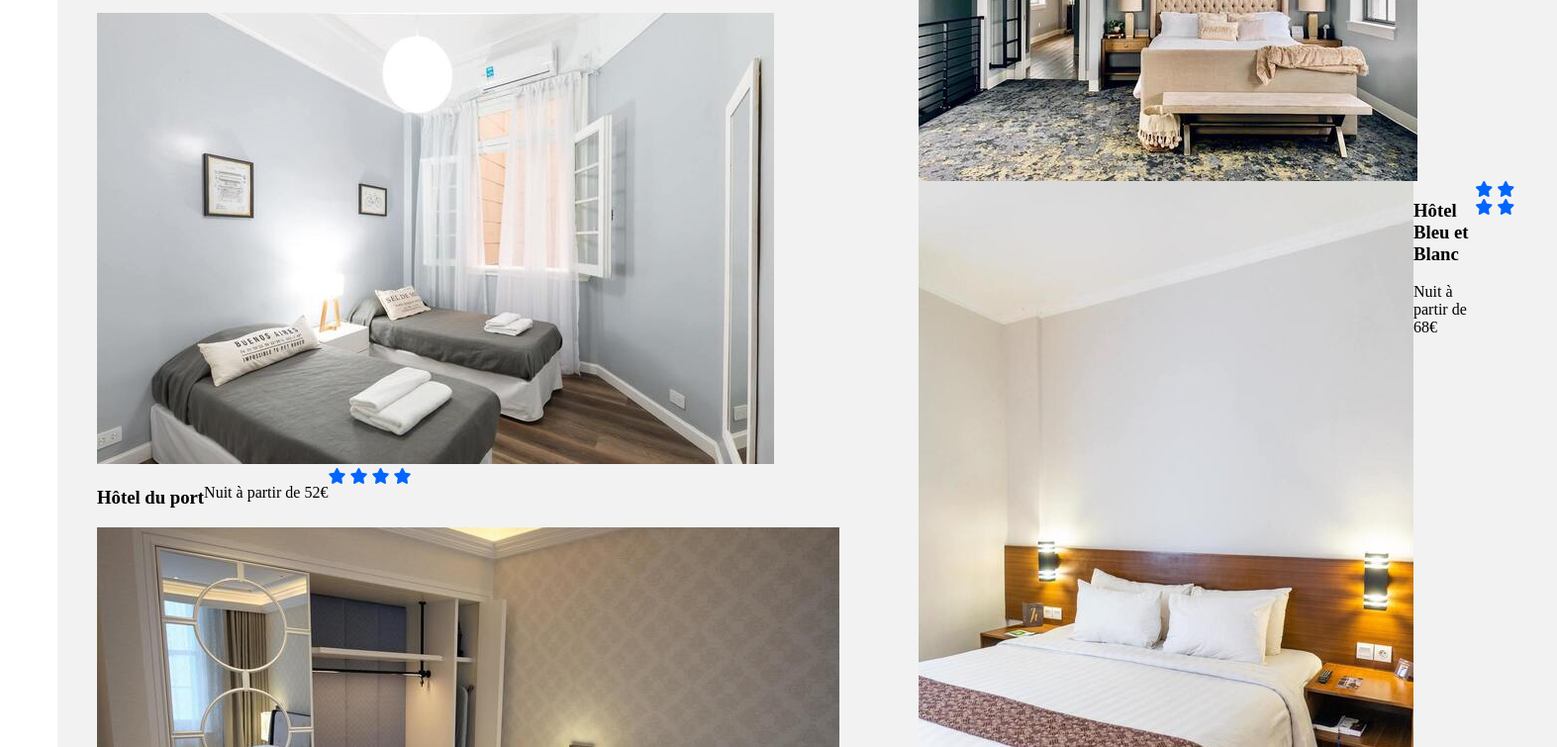
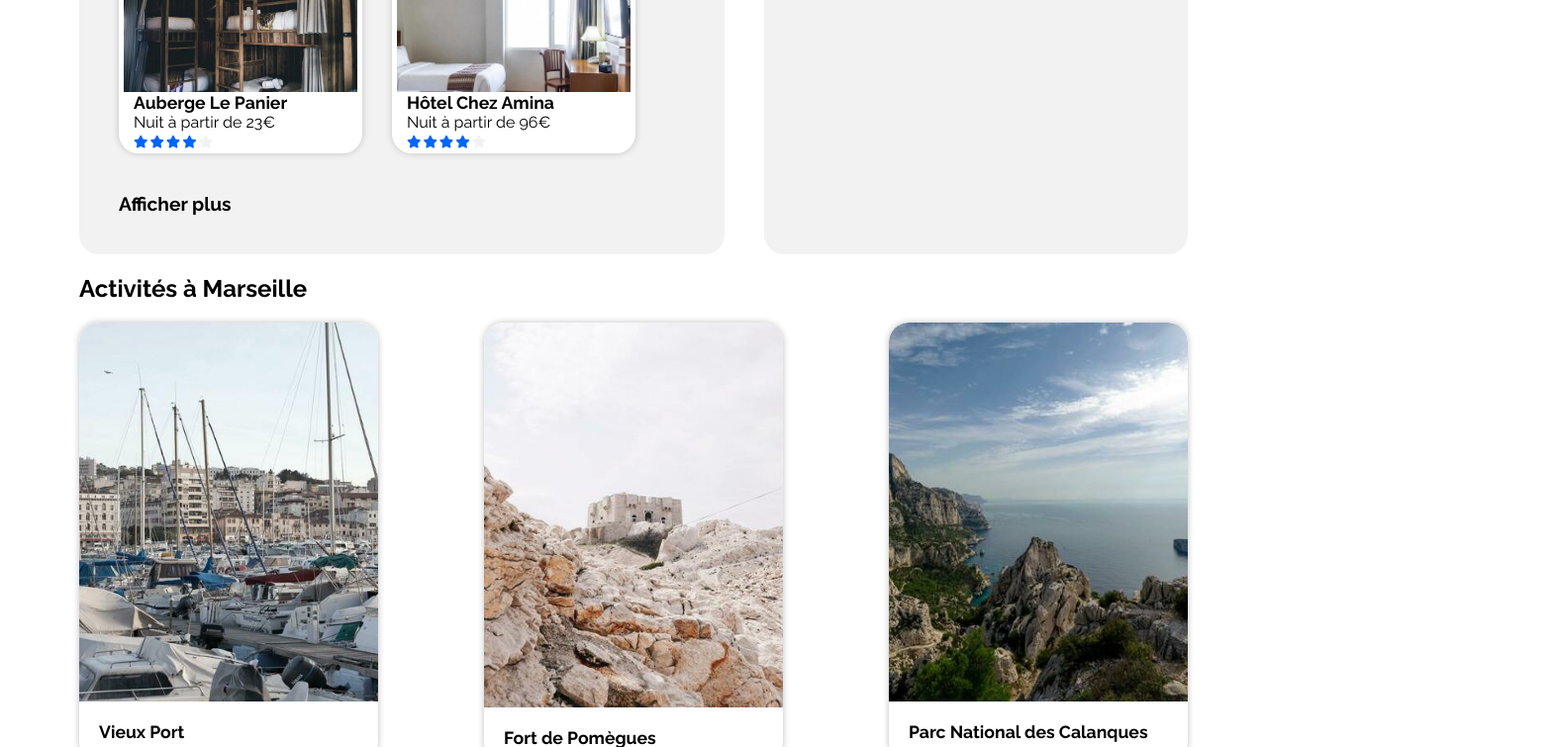
Before and after one commit to Cortoo/Projet2OPCR, a plain HTML site: page index.html in a window 1280 px wide. Shown: the part 1041-1796 px from the top of the page at 99% size, 1573 px wide, since content can reach past the window. Drawn offline with Linux system fonts and the light colour scheme.

Commit message:
mise en place du CSS version desktop et début version tablette

```diff
--- a/css/style1.css
+++ b/css/style1.css
@@ -1,21 +1,20 @@
 /* Font Raleway */
 
-@import url('https://fonts.googleapis.com/css2?family=Raleway:wght@100;200&display=swap')
+@import url("https://fonts.googleapis.com/css2?family=Raleway:wght@400;700&display=swap");
 
 /* All */
 
 body{
-    margin: 0;
-    font-family: 'Raleway', sans-serif;
+
+    margin: 40px;
+    font-family: "Raleway", sans-serif;
 }
 
 #main{
-    margin: 0 50px 50px;
+    margin: 0 40px 40px;
 }
 
-#main{
-    margin: 0 50px 50px;
-}
+
 
 .flex{
     display: flex;
@@ -148,8 +147,6 @@ nav li a:hover{
 
 
 
-
-
 .filter:hover{
     cursor: pointer;
     background-color: #DEEBFF;
@@ -197,8 +194,264 @@ nav li a:hover{
     color: #f2f2f2;
 }
 
+.containerHotels{
+    display: flex;
+    flex-direction: row;
+    gap: 40px;
+
+}
+
 .hotels, .popular{
     background-color: #f2f2f2;
     border-radius: 20px;
     padding: 40px;
+
 }
+
+
+.hotels{
+width: 75%;
+}
+
+.hotelsFlex {
+    display: flex;
+    flex-flow: row wrap;
+    gap: 30px;
+    margin: 30px 0 40px;
+
+}
+
+
+.hotelFrame img{
+    border-top-left-radius: 20px;
+    border-top-right-radius: 20px;
+    height: 70%;
+    width: 100%;
+    object-fit: cover;
+}
+
+
+.hotelFrame {
+    display: flex;
+    flex-direction: column;
+    background-color: #fff;
+    width: 246px;
+    height: 199px;
+    box-shadow: 0 0 7px #c1c1c1;;
+    border-radius: 20px;
+    overflow: hidden;
+    border: 5px solid #fff;
+    box-sizing: border-box;
+
+}
+
+.hotelDescription {
+    display: flex;
+    flex-direction: column;
+    justify-content: space-around;
+    background-color: #fff;
+    padding: 0px 10px;
+
+}
+
+.hotelDescription p{
+    margin: 0;
+}
+
+.hotelRate{
+    word-spacing: -1ch;
+}
+
+.fa-star{
+    font-size: .8rem;
+    letter-spacing: 2px;
+}
+
+.showMore{
+    font-weight: 700;
+    font-size: 1.2rem;
+}
+
+
+/*Popular*/
+
+.popularIcon{
+    display: flex;
+    flex-direction: row;
+    justify-content: space-between;
+    align-items: baseline;
+}
+
+.popularIcon i{
+    color: #0065FC;
+}
+
+.popularFrame{
+    height: 145px;
+    border: 5px solid #fff;
+    border-radius: 15px;
+    margin-bottom: 30px;
+    box-shadow: 0 0 7px #c1c1c1;
+    box-sizing: border-box;
+    overflow: hidden;
+}
+
+.popularFrame img{
+    width: 40%;
+    height: 100%;
+    object-fit: cover;
+}
+
+.popularDescription{
+    flex: 1;
+    background-color: #fff;
+    flex-direction: column;
+    justify-content: space-between;
+    padding: 10px;
+}
+
+.hotelName{
+    margin: 0;
+    font-weight: 700;
+    font-size: 1.1rem;
+}
+
+.popularDescription .hotelName + p{
+    margin-top: 8px;
+    margin-bottom: 0;
+}
+
+/* Activities*/
+
+.activitiesFlex{
+    display: flex;
+    flex-flow: row wrap;
+    justify-content: space-between;
+}
+
+.activityFrame img{
+    border-top-left-radius: 20px;
+    border-top-right-radius: 20px;
+    height: 389px;
+    width: 100%;
+    object-fit: cover;
+}
+
+.activityFrame {
+    display: flex;
+    flex-direction: column;
+    background-color: #fff;
+    width: 302px;
+    height: 444px;
+    box-shadow: 0 0 7px #c1c1c1;;
+    border-radius: 20px;
+    box-sizing: border-box;
+    overflow: hidden;
+    border: 0px solid #fff;
+}
+
+.activityDescription{
+    margin: 0;
+    font-weight: 700;
+    font-size: 1.1rem;
+    padding: 20px;
+}
+/* Footer */
+
+footer{
+    padding: 40px 50px 50px;
+    background-color: #f2f2f2;
+    margin: 50px 50px 0 50px;
+}
+
+footer div{
+    flex: 1;
+}
+
+
+footer li{
+    margin-bottom: 15px;
+}
+
+footer a:hover{
+    font-weight: 600;
+    color: #0065FC;
+}
+
+
+
+
+
+
+/* Tablet version */
+@media only screen and (max-width: 1024px){
+
+    /* Search - Tablet */
+    .filters{
+        flex-direction: row;
+        flex-wrap: nowrap;
+    }
+
+    .textFilter{
+        align-self: flex-start;
+        padding-right: 10px;
+        padding-top: 10px;
+    }
+
+    .filter{
+        margin: 0 1rem 1rem 0;
+    }
+
+
+    /* Hotels - Tablet */
+
+    .hotelsFlex{
+        display: flex;
+        flex-direction: row;
+
+    }
+
+    .hotels {
+        width: 90%;
+    }
+    .hotelsFrame{
+        height: 199px;
+        width: 100%;
+    }
+    /* Popular - Tablet */
+
+    .popularTab{
+        display: flex;
+        flex-direction: row;
+    }
+
+    .popularFrame{
+        width: 252px;
+        height: 70%;
+        max-height: 267px;
+    }
+    .popular{
+        margin: 0 0 20px;
+    }
+
+    .popularFrame{
+        height: 180px;
+    }
+
+
+    .containerHotels{
+        flex-direction: column;
+    }
+
+    /*Activities - Tablet */
+
+    .activitiesFlex{
+        display: flex;
+        flex-flow: row nowrap;
+    }
+
+    .activityFrame{
+        height: 267px;
+        width: 182px;
+    }
+}
--- a/index.html
+++ b/index.html
@@ -5,7 +5,7 @@
     <meta name="viewport" content="width=device-width, initial-scale=1.0">
     <title>Booki</title>
     <link rel="stylesheet" href="css/style1.css">
-    <link rel="preconnect" href="https://fonts.googleapis.com"><link rel="preconnect" href="https://fonts.gstatic.com" crossorigin><link href="https://fonts.googleapis.com/css2?family=Raleway:wght@100;200&display=swap" rel="stylesheet">
+
     <script src="https://kit.fontawesome.com/8304ad9b5f.js" crossorigin="anonymous"></script>
 </head>
 
@@ -91,7 +91,7 @@
 
             <section class="hotels">
                 <h2 id="hotels_section">Hébergements à Marseille</h2>
-                <div class="hotelsGrid">
+                <div class="hotelsFlex">
 
                     <a href="#">
                         <article class="hotelFrame">
@@ -279,22 +279,22 @@
         <!-- Activities -->
         <section class="activities">
             <h2 id="activities_section">Activités à Marseille</h2>
-            <div class="activitiesTab">
+            <div class="activitiesFlex">
 
-                <a href="#" class="row12">
+                <a href="#" class="row">
                     <div class="activityFrame">
                         <img src="images/activites/4_small/reno-laithienne-QUgJhdY5Fyk-unsplash.jpg"
-                             alt="Photo d'un port de plaisance rempli de bateaux">
+                             alt="Photo du vieux port de Marseille rempli de bateaux">
                         <div class="activityDescription">
                             Vieux Port
                         </div>
                     </div>
                 </a>
 
-                <a href="#" class="row6">
+                <a href="#" class="row">
                     <div class="activityFrame">
                         <img src="images/activites/4_small/paul-hermann-QFTrLdQIRhI-unsplash.jpg"
-                             alt="Photo d'un fort entouré de roche grès">
+                             alt="Photo du fort de Pomègues entouré de roches au large de Marseille">
                         <div class="activityDescription">
                             Fort de Pomègues
                         </div>
@@ -303,7 +303,7 @@
 
 
 
-                <a href="#" class="row12">
+                <a href="#" class="row">
                     <div class="activityFrame">
                         <img src="images/activites/4_small/kilyan-sockalingum-NR8-cBCN3aI-unsplash.jpg"
                              alt="Photo des calanques de Marseille">
@@ -313,15 +313,16 @@
                     </div>
                 </a>
 
-                <a href="#" class="row5">
+                <a href="#" class="row">
                     <div class="activityFrame">
-                        <img src="assets/images/activites/4_small/florian-wehde-xW9e8gdotxI-unsplash.jpg"
-                             alt="Photo de Notre-Dame-de-la-Garde, une basilique mineure situé en haut d'une colline, entourée d'habitations">
+                        <img src="images/activites/4_small/florian-wehde-xW9e8gdotxI-unsplash.jpg"
+                             alt="Photo de la basilique Notre-Dame-de-la-Garde à Marseille">
                         <div class="activityDescription">
                             Notre-Dame-de-la-Garde
                         </div>
                     </div>
                 </a>
+
 
 
 
```
